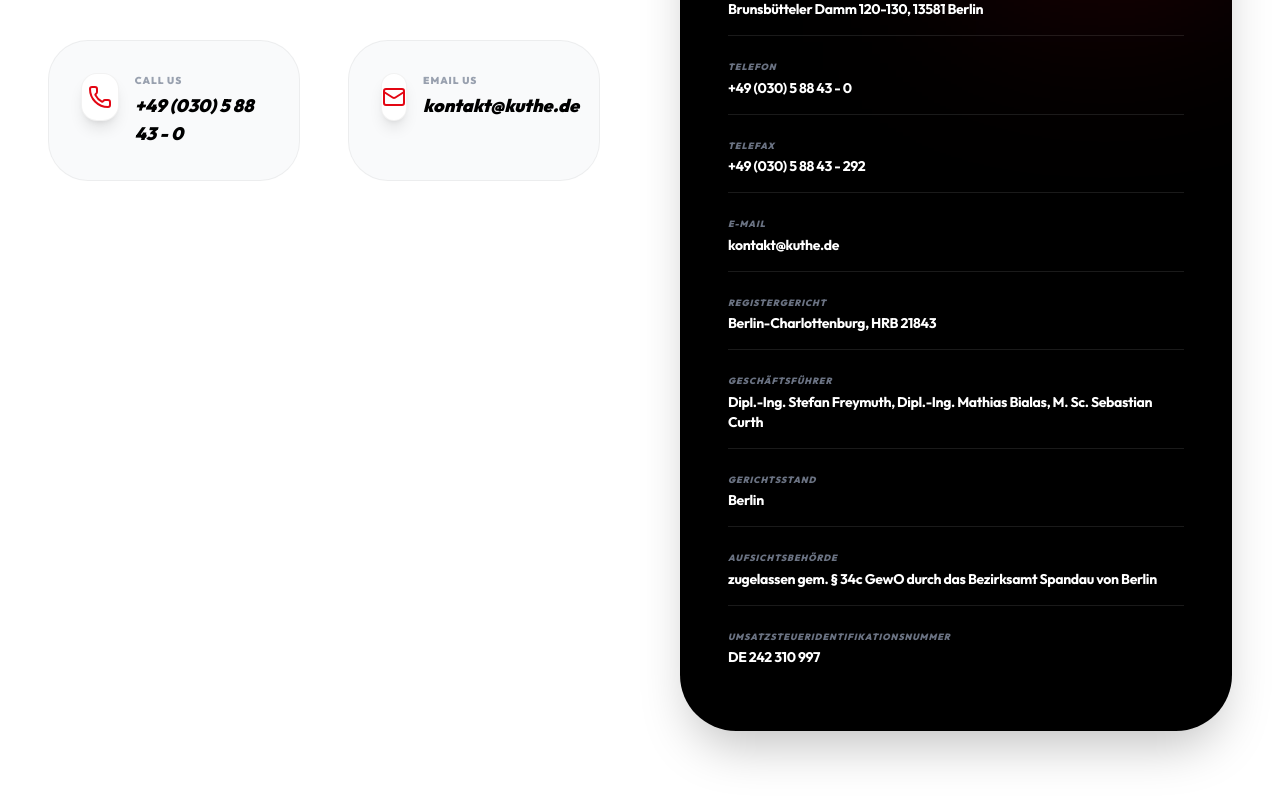
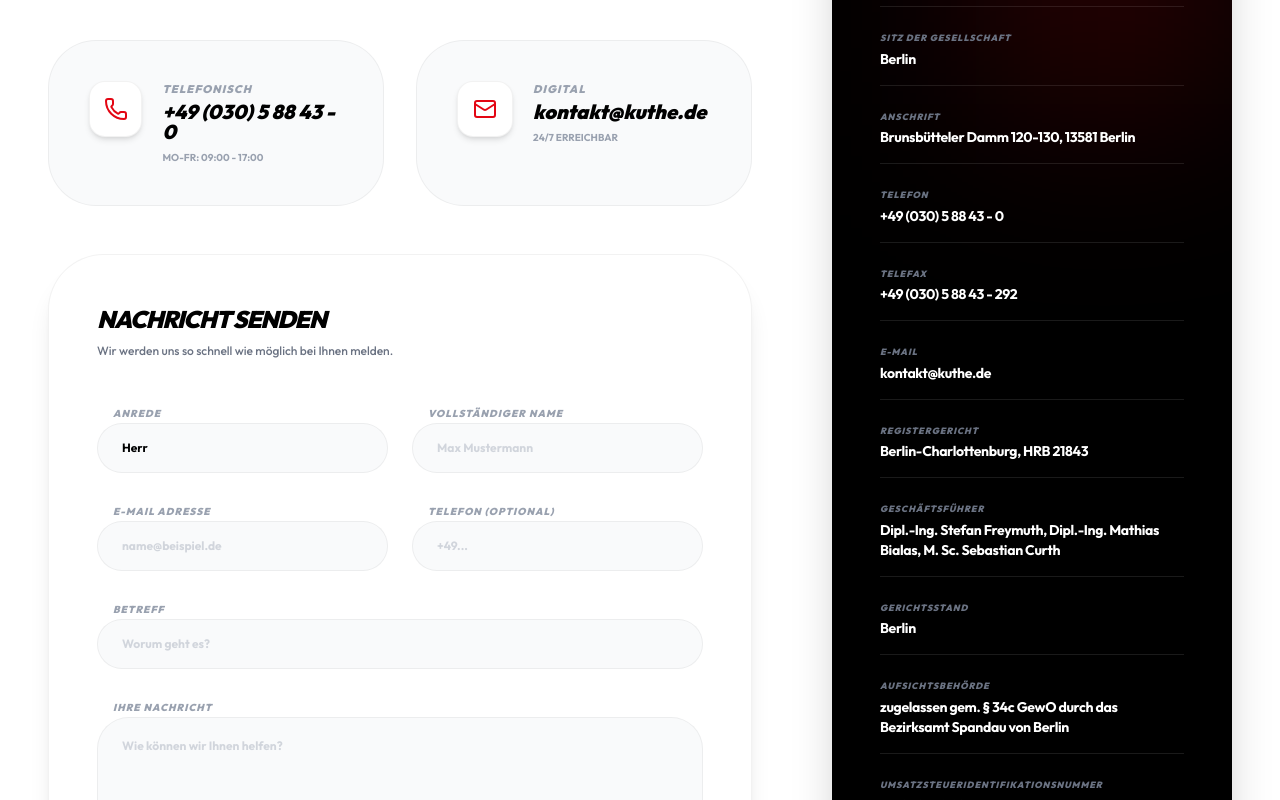
Before and after one commit to MaksymDoroshenkoDCI/kuthe.de, a Next.js app: page /contact in a window 1280 px wide. Shown: the part 440-1240 px from the top of the page. Built offline with nearby package versions, Linux system fonts and the light colour scheme.

Commit message:
✨ Feature: Add professional contact form and refine contact layout

```diff
--- a/src/app/contact/page.tsx
+++ b/src/app/contact/page.tsx
@@ -39,30 +39,82 @@ export default function ContactPage() {
                 </p>
               </div>
 
-              <div className="grid grid-cols-1 md:grid-cols-2 gap-x-12 gap-y-10 border-t border-black/5 pt-12">
-                <div className="flex items-start gap-4 p-8 bg-gray-50 rounded-[2.5rem] border border-black/5">
-                  <div className="w-12 h-12 bg-white rounded-2xl flex items-center justify-center shadow-lg border border-black/5">
+              <div className="grid grid-cols-1 md:grid-cols-2 gap-8 border-t border-black/5 pt-12">
+                <div className="flex items-start gap-5 p-10 bg-gray-50 rounded-[3rem] border border-black/5 hover:border-primary/20 transition-colors">
+                  <div className="w-14 h-14 bg-white rounded-2xl flex items-center justify-center shadow-md border border-black/5">
                     <Phone className="w-6 h-6 text-primary" />
                   </div>
                   <div>
-                    <h4 className="text-[10px] font-black uppercase tracking-widest text-gray-400 mb-1">Call Us</h4>
-                    <p className="text-lg font-black text-black italic">+49 (030) 5 88 43 - 0</p>
+                    <h4 className="text-[11px] font-black uppercase tracking-widest text-gray-400 mb-1 italic">Telefonisch</h4>
+                    <p className="text-xl font-black text-black italic leading-none">+49 (030) 5 88 43 - 0</p>
+                    <span className="text-[10px] text-gray-400 font-bold uppercase mt-2 block">Mo-Fr: 09:00 - 17:00</span>
                   </div>
                 </div>
-                <div className="flex items-start gap-4 p-8 bg-gray-50 rounded-[2.5rem] border border-black/5">
-                  <div className="w-12 h-12 bg-white rounded-2xl flex items-center justify-center shadow-lg border border-black/5">
+                <div className="flex items-start gap-5 p-10 bg-gray-50 rounded-[3rem] border border-black/5 hover:border-primary/20 transition-colors">
+                  <div className="w-14 h-14 bg-white rounded-2xl flex items-center justify-center shadow-md border border-black/5">
                     <Mail className="w-6 h-6 text-primary" />
                   </div>
                   <div>
-                    <h4 className="text-[10px] font-black uppercase tracking-widest text-gray-400 mb-1">Email Us</h4>
-                    <p className="text-lg font-black text-black italic">kontakt@kuthe.de</p>
+                    <h4 className="text-[11px] font-black uppercase tracking-widest text-gray-400 mb-1 italic">Digital</h4>
+                    <p className="text-xl font-black text-black italic leading-none">kontakt@kuthe.de</p>
+                    <span className="text-[10px] text-gray-400 font-bold uppercase mt-2 block">24/7 Erreichbar</span>
                   </div>
                 </div>
               </div>
+
+              {/* Contact Form */}
+              <div className="bg-white rounded-[3.5rem] border border-black/5 p-10 md:p-12 shadow-xl">
+                <div className="mb-10">
+                  <h3 className="text-2xl font-black text-black italic uppercase tracking-tighter mb-2">Nachricht senden</h3>
+                  <p className="text-xs text-gray-500 font-medium">Wir werden uns so schnell wie möglich bei Ihnen melden.</p>
+                </div>
+
+                <form className="grid grid-cols-1 md:grid-cols-2 gap-6">
+                  <div className="space-y-2">
+                    <label className="text-[10px] font-black uppercase tracking-widest text-gray-400 ml-4 italic">Anrede</label>
+                    <select className="w-full bg-gray-50 border border-black/5 rounded-full px-6 py-4 text-xs font-bold outline-none focus:border-primary transition-all appearance-none cursor-pointer">
+                      <option>Herr</option>
+                      <option>Frau</option>
+                      <option>Divers</option>
+                    </select>
+                  </div>
+                  <div className="space-y-2">
+                    <label className="text-[10px] font-black uppercase tracking-widest text-gray-400 ml-4 italic">Vollständiger Name</label>
+                    <input type="text" placeholder="Max Mustermann" className="w-full bg-gray-50 border border-black/5 rounded-full px-6 py-4 text-xs font-bold outline-none focus:border-primary transition-all placeholder:text-gray-300" />
+                  </div>
+                  <div className="space-y-2">
+                    <label className="text-[10px] font-black uppercase tracking-widest text-gray-400 ml-4 italic">E-Mail Adresse</label>
+                    <input type="email" placeholder="name@beispiel.de" className="w-full bg-gray-50 border border-black/5 rounded-full px-6 py-4 text-xs font-bold outline-none focus:border-primary transition-all placeholder:text-gray-300" />
+                  </div>
+                  <div className="space-y-2">
+                    <label className="text-[10px] font-black uppercase tracking-widest text-gray-400 ml-4 italic">Telefon (Optional)</label>
+                    <input type="tel" placeholder="+49..." className="w-full bg-gray-50 border border-black/5 rounded-full px-6 py-4 text-xs font-bold outline-none focus:border-primary transition-all placeholder:text-gray-300" />
+                  </div>
+                  <div className="md:col-span-2 space-y-2">
+                    <label className="text-[10px] font-black uppercase tracking-widest text-gray-400 ml-4 italic">Betreff</label>
+                    <input type="text" placeholder="Worum geht es?" className="w-full bg-gray-50 border border-black/5 rounded-full px-6 py-4 text-xs font-bold outline-none focus:border-primary transition-all placeholder:text-gray-300" />
+                  </div>
+                  <div className="md:col-span-2 space-y-2">
+                    <label className="text-[10px] font-black uppercase tracking-widest text-gray-400 ml-4 italic">Ihre Nachricht</label>
+                    <textarea rows={5} placeholder="Wie können wir Ihnen helfen?" className="w-full bg-gray-50 border border-black/5 rounded-[2rem] px-6 py-5 text-xs font-bold outline-none focus:border-primary transition-all placeholder:text-gray-300 resize-none"></textarea>
+                  </div>
+                  <div className="md:col-span-2 flex items-start gap-3 px-4">
+                    <input type="checkbox" id="dsgvo" className="mt-1 w-4 h-4 rounded border-gray-300 text-primary focus:ring-primary cursor-pointer" />
+                    <label htmlFor="dsgvo" className="text-[10px] text-gray-400 font-medium leading-tight cursor-pointer">
+                      Ich stimme zu, dass meine Angaben aus dem Kontaktformular zur Beantwortung meiner Anfrage erhoben und verarbeitet werden. Die Daten werden nach abgeschlossener Bearbeitung Ihrer Anfrage gelöscht. Hinweis: Sie können Ihre Einwilligung jederzeit für die Zukunft per E-Mail an kontakt@kuthe.de widerrufen. *
+                    </label>
+                  </div>
+                  <div className="md:col-span-2 pt-4">
+                    <button type="submit" className="w-full md:w-auto bg-black text-white px-12 py-5 rounded-full text-xs font-black uppercase tracking-widest hover:bg-primary transition-all shadow-xl hover:shadow-primary/20 active:scale-95 italic">
+                      Nachricht Senden
+                    </button>
+                  </div>
+                </form>
+              </div>
             </div>
 
-            <div className="flex-1">
-              <div className="bg-black p-12 rounded-[3.5rem] shadow-2xl relative overflow-hidden group">
+            <div className="lg:w-[400px]">
+              <div className="bg-black p-12 rounded-[3.5rem] shadow-2xl relative overflow-hidden group sticky top-32">
                  <div className="absolute top-0 right-0 w-64 h-64 bg-primary/20 blur-[100px] -z-0 group-hover:bg-primary/30 transition-all duration-700" />
                  <h3 className="text-[11px] font-black uppercase tracking-[0.3em] text-primary mb-10 italic">Company Registry</h3>
                  <div className="space-y-6 relative z-10">
```
